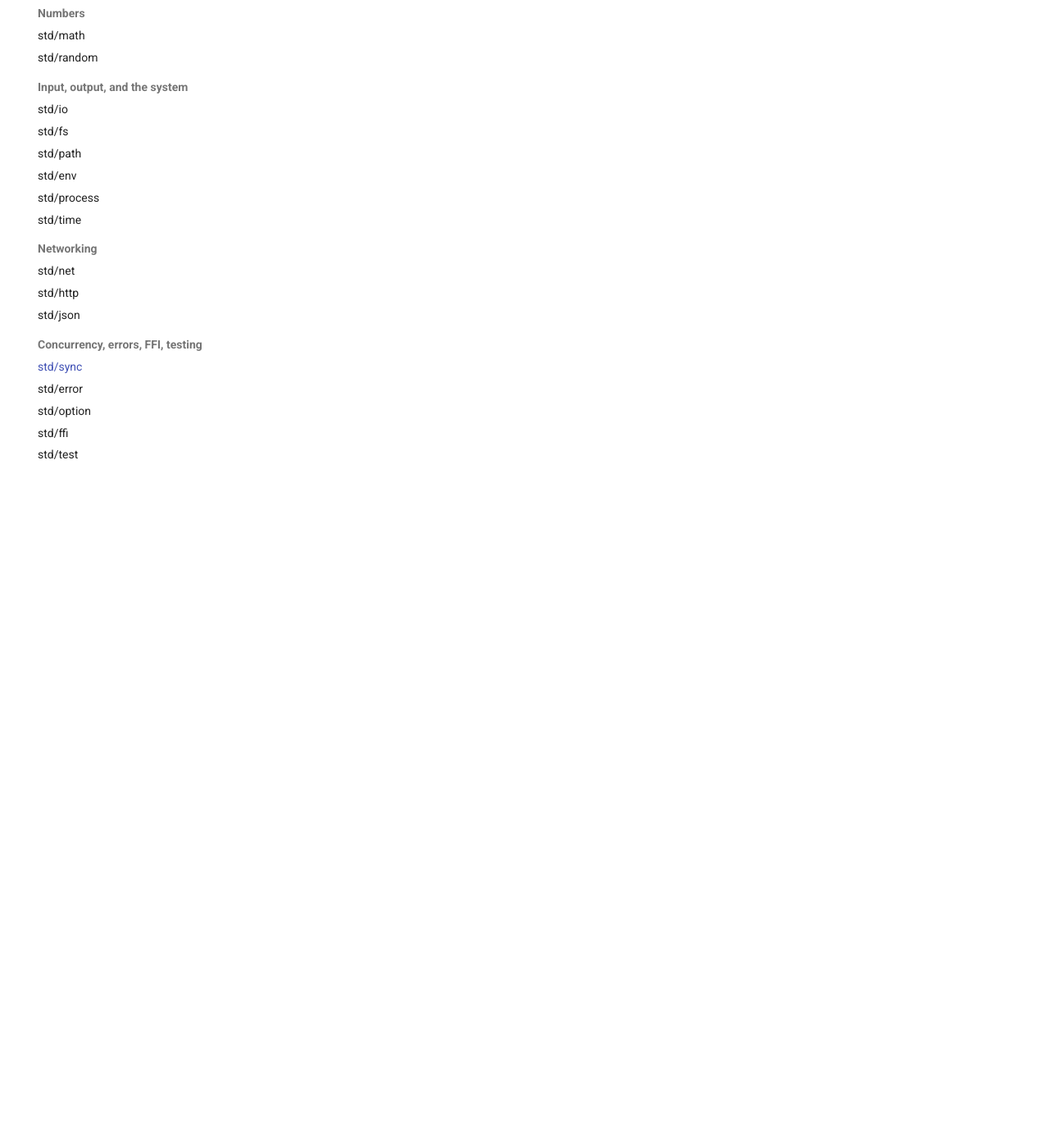
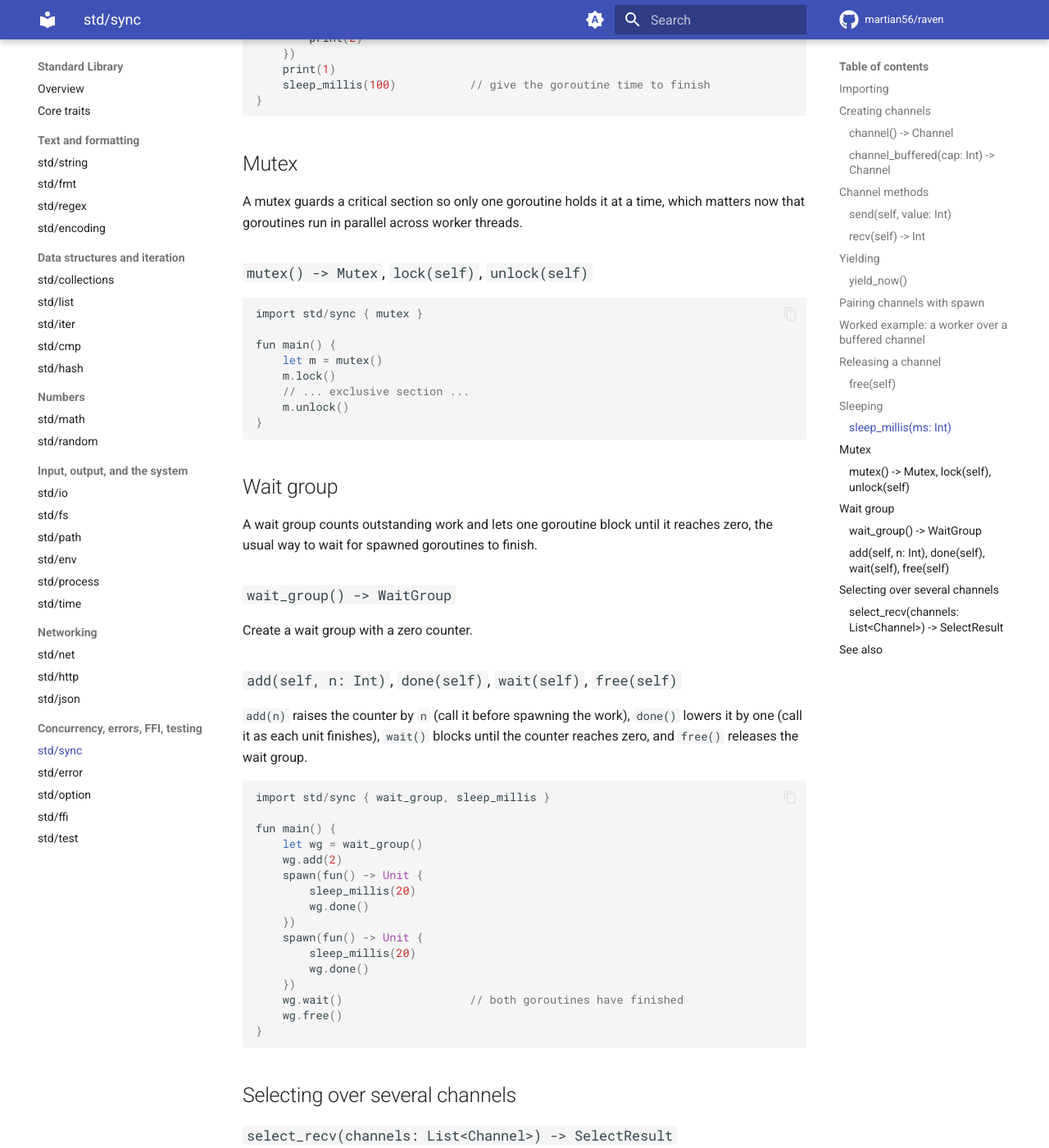
Before and after one commit to martian56/raven, an MkDocs documentation site: the page built from docs/v2/guide/stdlib/sync.md, in a window 1280 px wide and 1400 px high, scrolled down 4725 px. Shown: the whole window at 82% size. Built offline with MkDocs 1.6.1 and Material for MkDocs 9.7.7, drawn with Linux system fonts in a browser that asks for light colours; comment, search, counter and statistics services are not loaded; some of the changed text lies outside the part shown.

Commit message:
docs: describe the current parallel scheduler in concurrency docs
The language reference and std/sync guide still said exactly one goroutine
runs at a time on a single OS thread and that multicore parallelism and
select were future work. The runtime now runs goroutines in parallel across
a worker pool. Correct those statements and document the std/sync surface
that shipped: sleep_millis, the mutex, the wait group, select_recv, and
channel free.

Fixes #638

````diff
--- a/Cargo.toml
+++ b/Cargo.toml
@@ -2,7 +2,7 @@
 members = [".", "raven-runtime"]
 
 [workspace.package]
-version = "2.18.165"
+version = "2.18.166"
 edition = "2021"
 authors = ["martian56"]
 license = "MIT"
--- a/docs/v2/guide/stdlib/sync.md
+++ b/docs/v2/guide/stdlib/sync.md
@@ -1,11 +1,13 @@
 # std/sync
 
 Goroutine-style concurrency primitives: channels for passing values between
-green threads. `std/sync` pairs with the `spawn` keyword, which starts a
-goroutine running a `fun() -> Unit` closure. Goroutines are cooperative green
-threads: exactly one runs at a time, and a goroutine keeps running until it
-hits a yield point (a blocking channel operation or an explicit `yield_now()`),
-at which the scheduler resumes another ready goroutine.
+green threads, plus a mutex, a wait group, timed sleeping, and a multi-channel
+receive. `std/sync` pairs with the `spawn` keyword, which starts a goroutine
+running a `fun() -> Unit` closure. Goroutines run on an M:N scheduler that
+spreads them across a pool of worker threads (one per available core), so they
+run in parallel. Within a worker, scheduling is cooperative: a goroutine keeps
+running until it hits a yield point (a blocking channel operation or an explicit
+`yield_now()`), at which the worker resumes another ready goroutine.
 
 ```rust
 import std/sync { channel, channel_buffered, yield_now }
@@ -193,7 +195,109 @@
 }
 ```
 
+## Releasing a channel
+
+### `free(self)`
+
+Release a channel's runtime resources when you are done with it. A channel is
+otherwise reclaimed when the program exits; `free` is for a long-running program
+that creates many channels over time.
+
+## Sleeping
+
+### `sleep_millis(ms: Int)`
+
+Block the current goroutine for `ms` milliseconds, yielding so other goroutines
+run in the meantime.
+
+```rust
+import std/sync { sleep_millis }
+
+fun main() {
+    spawn(fun() -> Unit {
+        sleep_millis(50)
+        print(2)
+    })
+    print(1)
+    sleep_millis(100)           // give the goroutine time to finish
+}
+```
+
+## Mutex
+
+A mutex guards a critical section so only one goroutine holds it at a time,
+which matters now that goroutines run in parallel across worker threads.
+
+### `mutex() -> Mutex`, `lock(self)`, `unlock(self)`
+
+```rust
+import std/sync { mutex }
+
+fun main() {
+    let m = mutex()
+    m.lock()
+    // ... exclusive section ...
+    m.unlock()
+}
+```
+
+## Wait group
+
+A wait group counts outstanding work and lets one goroutine block until it
+reaches zero, the usual way to wait for spawned goroutines to finish.
+
+### `wait_group() -> WaitGroup`
+
+Create a wait group with a zero counter.
+
+### `add(self, n: Int)`, `done(self)`, `wait(self)`, `free(self)`
+
+`add(n)` raises the counter by `n` (call it before spawning the work),
+`done()` lowers it by one (call it as each unit finishes), `wait()` blocks
+until the counter reaches zero, and `free()` releases the wait group.
+
+```rust
+import std/sync { wait_group, sleep_millis }
+
+fun main() {
+    let wg = wait_group()
+    wg.add(2)
+    spawn(fun() -> Unit {
+        sleep_millis(20)
+        wg.done()
+    })
+    spawn(fun() -> Unit {
+        sleep_millis(20)
+        wg.done()
+    })
+    wg.wait()                   // both goroutines have finished
+    wg.free()
+}
+```
+
+## Selecting over several channels
+
+### `select_recv(channels: List<Channel>) -> SelectResult`
+
+Block until one of `channels` has a value to receive, then return a
+`SelectResult` with `index` (the position in the list of the channel that
+produced the value, or `-1` when the list is empty) and `value` (that value).
+When several channels are ready, the lowest index wins.
+
+```rust
+import std/sync { channel_buffered, select_recv }
+
+fun main() {
+    let a = channel_buffered(1)
+    let b = channel_buffered(1)
+    b.send(22)
+    let chosen = select_recv([a, b])
+    print(chosen.index)         // 1
+    print(chosen.value)         // 22
+}
+```
+
 ## See also
 
 - The [language reference](../language-reference.md#concurrency) for `spawn`,
-  goroutines, the cooperative scheduler, and deadlock behavior.
+  goroutines, the parallel scheduler, and deadlock behavior.
````
Also changed, not shown: CHANGELOG.md (+6 -0 lines), docs/v2/guide/language-reference.md (+13 -9 lines).
